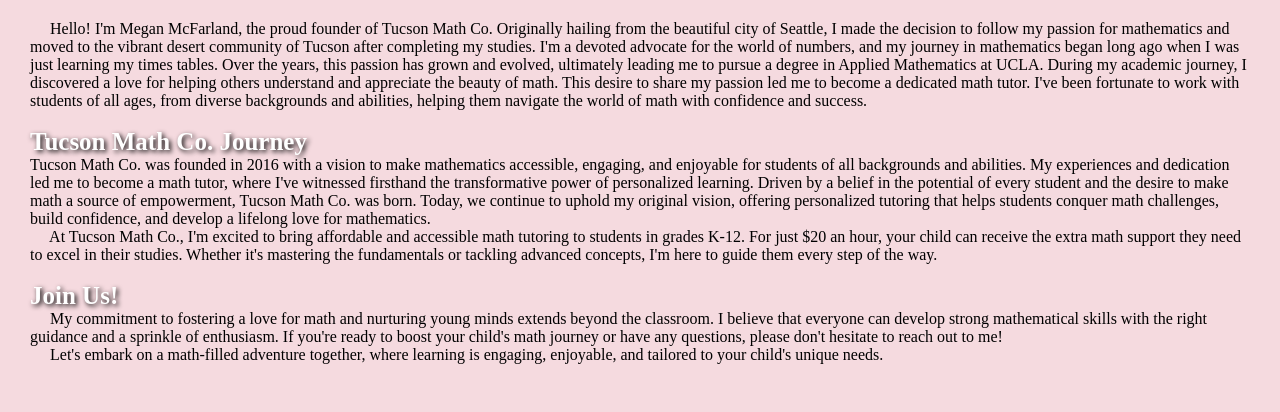
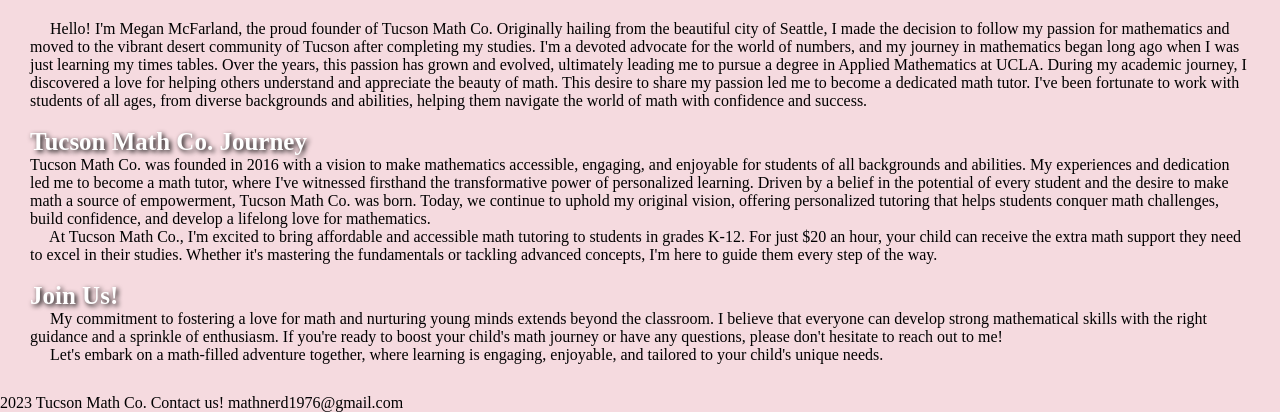
Before and after one commit to mmcfarland76/TucsonMathCo, a plain HTML site: page aboutme.html in a window 1280 px wide. Shown: the part 459-871 px from the top of the page. Drawn offline with Linux system fonts and the light colour scheme.

Commit message:
Update aboutme.html

```diff
--- a/aboutme.html
+++ b/aboutme.html
@@ -40,3 +40,8 @@
             <br>
             <p5> &emsp; Let's embark on a math-filled adventure together, where learning is engaging, enjoyable, and tailored to your child's unique needs.</p5>
           </div>
+
+        <footer>
+    <p> 2023 Tucson Math Co. Contact us! <a href="mailto:mathnerd1976@gmail.com">mathnerd1976@gmail.com</a></p>
+</footer>
+</body>
```
